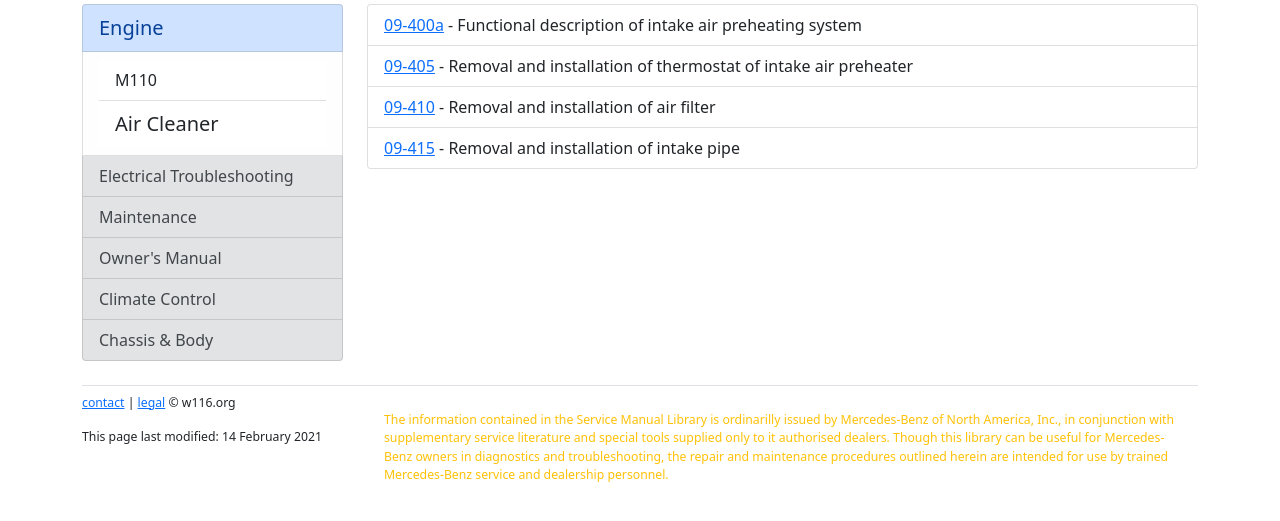
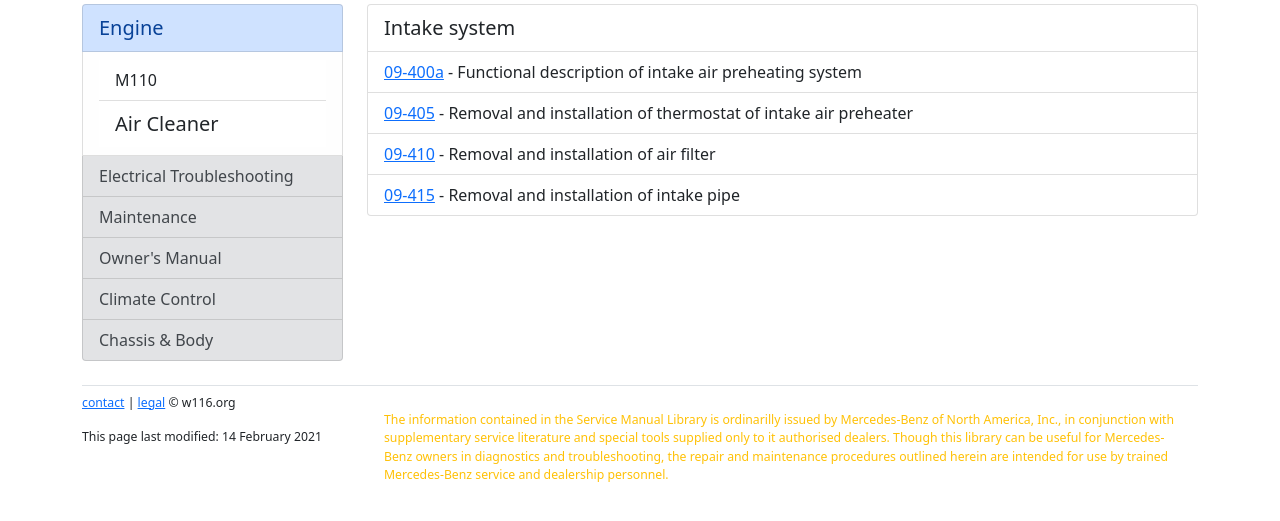
Before and after one commit to W116org/handbook, a Jekyll site: the page built from Engine/110/09-AirCleaner.html, in a window 1280 px wide, cut to the strip 220-741 px from the top of the page. Built offline with Jekyll 4.4.1, drawn with Linux system fonts in a browser that asks for light colours; comment, search, counter and statistics services are not loaded.

Commit message:
Update 09-AirCleaner.html

```diff
--- a/Engine/110/09-AirCleaner.html
+++ b/Engine/110/09-AirCleaner.html
@@ -23,6 +23,7 @@
   </div>
   <div class="col-xs-12 col-md-9">
     <ul class="list-group mb-1">
+      <li class="list-group-item lead">Intake system</li>
       <li class="list-group-item"><a href="{{site.cdpath}}/Engine/110/09-400a.pdf">09-400a</a> - Functional description of intake air preheating system</li>
       <li class="list-group-item"><a href="{{site.cdpath}}/Engine/110/09-405.pdf">09-405</a> - Removal and installation of thermostat of intake air preheater</li>
       <li class="list-group-item"><a href="{{site.cdpath}}/Engine/110/09-410.pdf">09-410</a> - Removal and installation of air filter</li>
```
